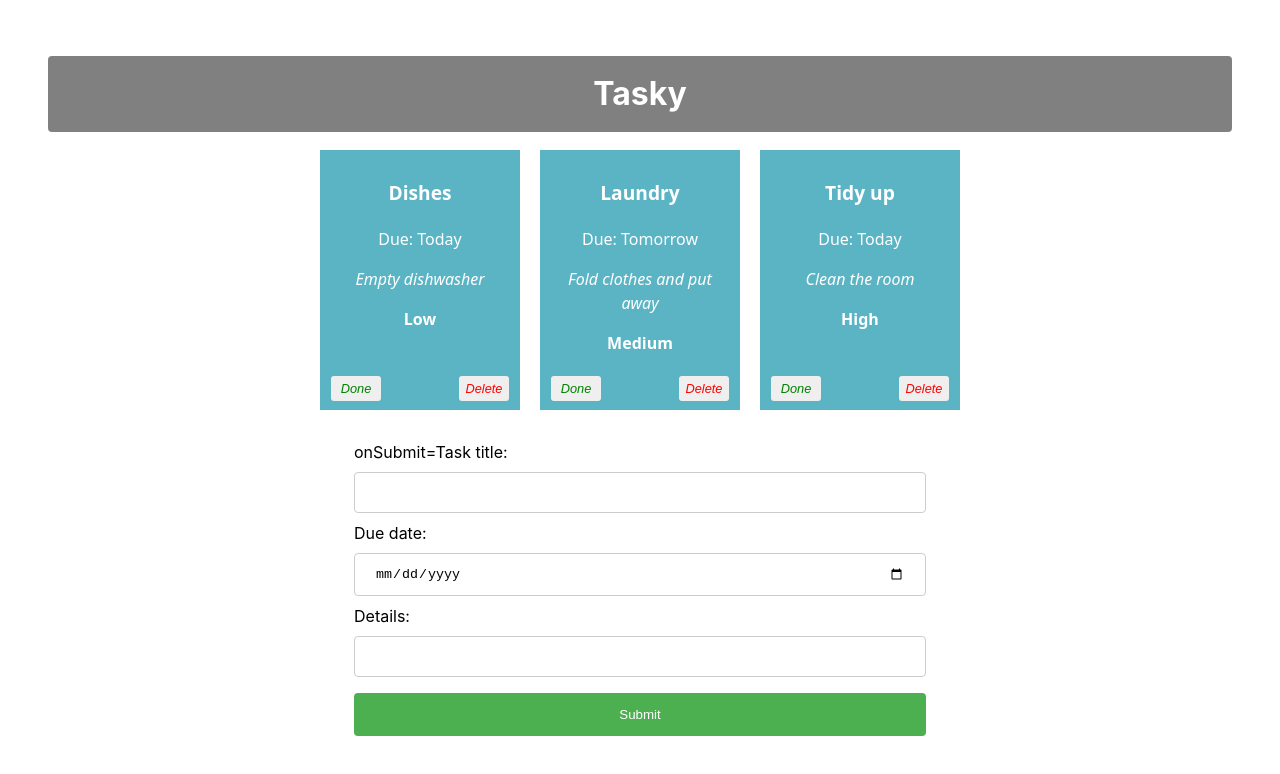
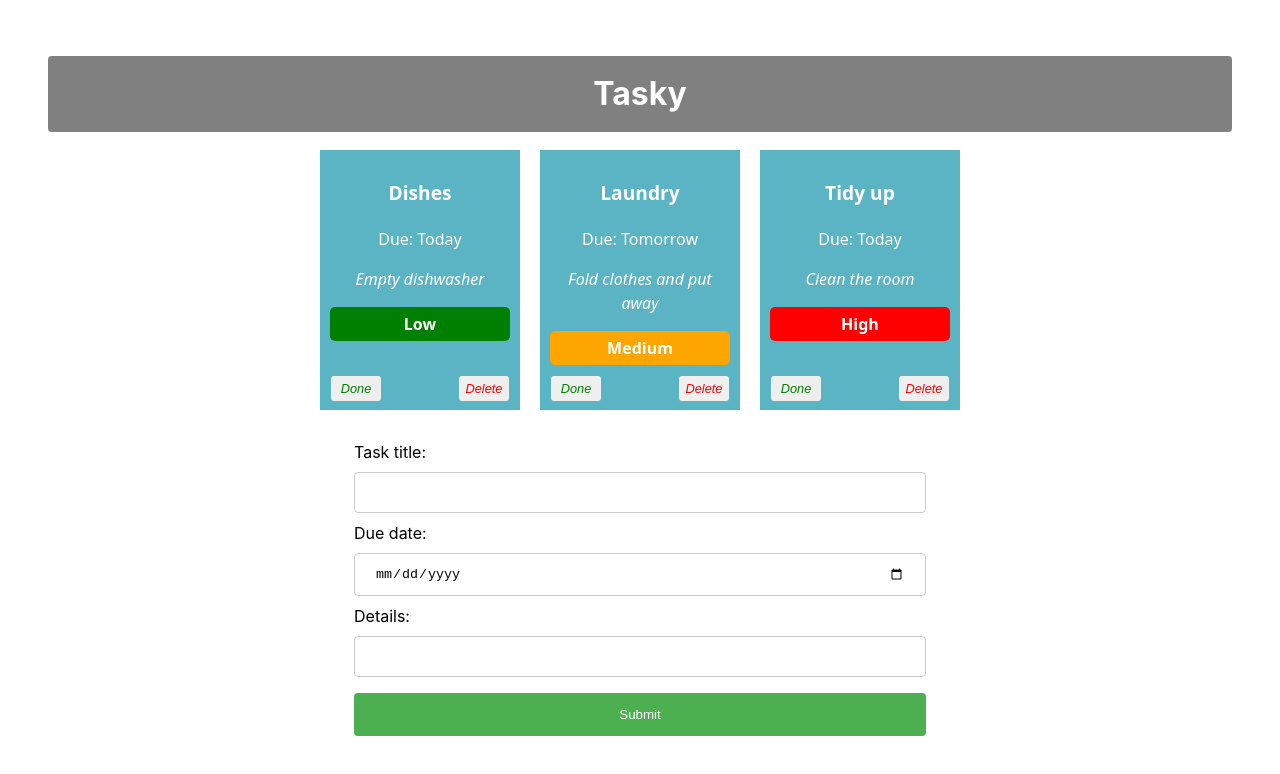
Before and after one commit to BartlomiejGerc/react-basics-labs, a React (Vite) app in the folder kiki/: page / in a window 1280 px wide. Shown: the top 774 px of the page. Built offline with nearby package versions, Linux system fonts and the light colour scheme.

Commit message:
Tasky Lab 2b - Exercises done

```diff
--- a/kiki/src/App.css
+++ b/kiki/src/App.css
@@ -103,3 +103,25 @@ form {
   width: 50%;
   margin: auto;
 }
+
+
+.priority {
+  color: white;
+  padding: 5px;
+  border-radius: 5px;
+  text-align: center;
+  font-weight: bold;
+}
+
+/* Priority colors */
+.low {
+  background-color: green;
+}
+
+.medium {
+  background-color: orange;
+}
+
+.high {
+  background-color: red;
+}
--- a/kiki/src/components/Form.jsx
+++ b/kiki/src/components/Form.jsx
@@ -2,8 +2,7 @@ const AddTaskForm = (props) => {
 
   return (
     <div>
-      <form>
-        onSubmit={props.submit}
+      <form onSubmit={props.submit}>
 
         <label>
             Task title:
--- a/kiki/src/components/Task.jsx
+++ b/kiki/src/components/Task.jsx
@@ -10,7 +10,10 @@ const Task = (props) => {
       <p>Due: {props.deadline}</p>
       <p className="taskdescription">{props.description}</p>
 
-      <p className="priority">{props.priority}</p>
+      <p className={`priority ${props.priority.toLowerCase()}`}>
+  {props.priority}
+</p>
+
 
 
       <button onClick={props.markDone} className='doneButton'>Done</button>
```
Also changed, not shown: 1 other file (tests, documents, lock files or other folders).
